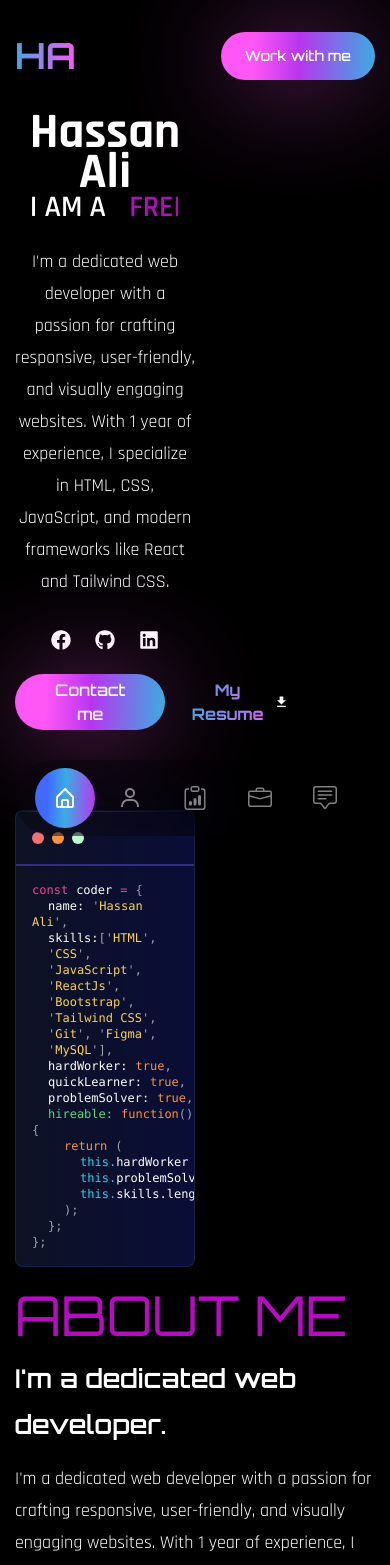
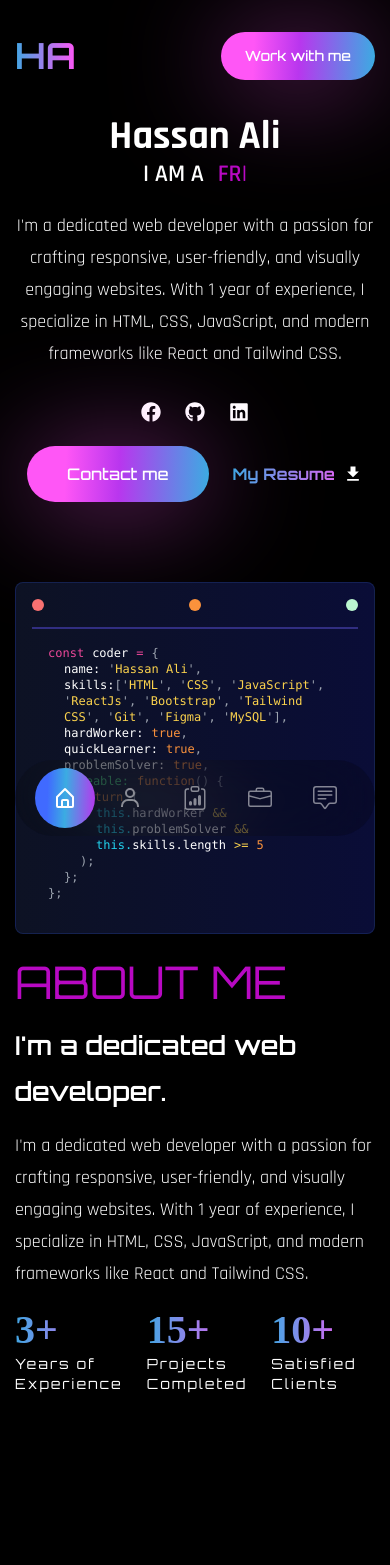
Before and after one commit to Hasanale/React-Portfolio, a React (Vite) app: page / in a window 390 px wide. Shown: the top 1565 px of the page. Built offline with nearby package versions, Linux system fonts and the light colour scheme; a web font is replaced by a local one.

Commit message:
banner responsive

```diff
--- a/src/components/About.jsx
+++ b/src/components/About.jsx
@@ -11,7 +11,9 @@ function About() {
       <div className="container mx-auto">
         <div className="flex flex-col gap-y-10 lg:flex-row lg:items-center lg:gap-x-15 lg:gap-y-0 h-screen lg:justify-center lg:w-[700px]">
           <div className="flex-1">
-            <h2 className="h2 text-accent  text-[55px]">About Me</h2>
+            <h2 className="h2 text-accent  text-[45px] lg:text-[55px]">
+              About Me
+            </h2>
             <h3 className="h3 mb-4 ">I'm a dedicated web developer.</h3>
             <p className="mb-6">
               I'm a dedicated web developer with a passion for crafting
--- a/src/components/Banner.jsx
+++ b/src/components/Banner.jsx
@@ -6,16 +6,19 @@ import { Link } from "react-scroll";
 
 function Banner() {
   return (
-    <section className="min-h-[85vh] lg:min-h-[78vh] items-center" id="home">
+    <section
+      className="min-h-[85vh] lg:min-h-[78vh] flex items-center"
+      id="home"
+    >
       <div className="container mx-auto">
-        <div className="flex flex-col gap-y-8 lg:flex-row lg:items-center justify-center lg:gap-x-12 ">
-          {/* text */}
-          <div className="flex-1 w-[50%] text-center font-secondary lg:text-left ">
-            <h1 className="text-[50px] font-bold leading-[0.8] lg:text-[80px]">
+        <div className="flex flex-col gap-y-8 lg:flex-row lg:items-center justify-center lg:gap-x-12">
+          {/* Text Section */}
+          <div className="flex-1 text-center lg:text-left">
+            <h1 className="text-[40px] md:text-[50px] lg:text-[80px] font-bold leading-tight">
               Hassan <span>Ali</span>
             </h1>
-            <div className="mb-6 text-[30px] lg:text-[40px] font-secondary uppercase font-semibold leading-[1]">
-              <span className="text-white mr-4">I am a </span>
+            <div className="mb-6 text-[24px] md:text-[30px] lg:text-[40px] font-secondary uppercase font-semibold leading-none">
+              <span className="text-white mr-2">I am a </span>
               <TypeAnimation
                 sequence={[
                   "Web Developer",
@@ -31,13 +34,13 @@ function Banner() {
                 className="text-accent"
               />
             </div>
-            <p className="mb-8 mx-w-lg mx-auto lg:max-0 ">
+            <p className="mb-8 max-w-md mx-auto lg:mx-0">
               I'm a dedicated web developer with a passion for crafting
               responsive, user-friendly, and visually engaging websites. With 1
               year of experience, I specialize in HTML, CSS, JavaScript, and
               modern frameworks like React and Tailwind CSS.
             </p>
-            <div className="flex text-[20px] gap-x-6 max-w-max mx-auto lg:mx-0 mb-6">
+            <div className="flex justify-center lg:justify-start text-[20px] gap-x-6 mb-6">
               <a href="#">
                 <FaFacebook />
               </a>
@@ -48,7 +51,7 @@ function Banner() {
                 <FaLinkedin />
               </a>
             </div>
-            <div className="flex max-w-max gap-x-6 items-center mb-12 mx-auto lg:mx-0">
+            <div className="flex justify-center lg:justify-start gap-x-6 items-center mb-12">
               <button className="btn btn-lg">
                 <Link to="contact" smooth={true} spy={true} offset={-200}>
                   Contact me
@@ -63,18 +66,12 @@ function Banner() {
               </a>
             </div>
           </div>
-          {/* code */}
-          <div className="w-[50%] from-[#0d1224] border-[#1b2c68a0] relative rounded-lg border bg-gradient-to-r to-[#0a0d37]">
-            <div className="flex flex-row">
-              <div className="h-[1px] w-full bg-gradient-to-r from-transparent via-pink-500 to-violet-600"></div>
-              <div className="h-[1px] w-full bg-gradient-to-r from-violet-600 to-transparent"></div>
-            </div>
-            <div className="px-4 lg:px-8 py-5">
-              <div className="flex flex-row space-x-2">
-                <div className="h-3 w-3 rounded-full bg-red-400"></div>
-                <div className="h-3 w-3 rounded-full bg-orange-400"></div>
-                <div className="h-3 w-3 rounded-full bg-green-200"></div>
-              </div>
+          {/* Code Section */}
+          <div className="flex-1 w-full lg:w-auto p-4 bg-gradient-to-r from-[#0d1224] to-[#0a0d37] border border-[#1b2c68a0] rounded-lg relative">
+            <div className="flex justify-between mb-4">
+              <div className="h-3 w-3 rounded-full bg-red-400"></div>
+              <div className="h-3 w-3 rounded-full bg-orange-400"></div>
+              <div className="h-3 w-3 rounded-full bg-green-200"></div>
             </div>
             <div className="overflow-hidden border-t-[2px] border-indigo-900 px-4 lg:px-8 py-4 lg:py-8">
               <code className="font-mono text-xs md:text-sm lg:text-base">
@@ -91,7 +88,7 @@ function Banner() {
                   <span className="text-gray-400">{`',`}</span>
                 </div>
                 <div className="ml-4 lg:ml-8 mr-2">
-                  <span className=" text-white">skills:</span>
+                  <span className="text-white">skills:</span>
                   <span className="text-gray-400">{`['`}</span>
                   <span className="text-amber-300">HTML</span>
                   <span className="text-gray-400">{"', '"}</span>
--- a/src/components/Contact.jsx
+++ b/src/components/Contact.jsx
@@ -2,7 +2,7 @@ import React from "react";
 
 function Contact() {
   return (
-    <section className="py-16 lg:section" id="contact">
+    <div className="py-16" id="contact">
       <div className="container mx-auto">
         <div className="flex flex-col lg:flex-row ">
           {/* text */}
@@ -11,32 +11,32 @@ function Contact() {
               <h4 className="text-[40px] uppercase text-accent font-medium mb-2 tracking-wide">
                 Get in touch
               </h4>
-              <h2 className="text-[85px] lg:text[90px] leading-none mb-12 ">
+              <h2 className="text-[55px] lg:text[90px] leading-none mb-12 ">
                 Let's work <br /> together!
               </h2>
             </div>
           </div>
           {/* form */}
-          <form className="flex-1 border rounded-2xl flex flex-col gap-y-6 pb-24 p-6 items-start ">
+          <form className="flex-1 border rounded-2xl flex flex-col gap-y-6 pb-24 p-6 items-start">
             <input
-              className="bg-transparent border-b py-3 outline-none w-full placeholder:text-white focus:border-accent  translation-all"
+              className="bg-transparent border-b py-1 outline-none w-full placeholder:text-white focus:border-accent  translation-all"
               type="text"
               placeholder="Your name"
             />
             <input
-              className="bg-transparent border-b py-3 outline-none w-full placeholder:text-white focus:border-accent  translation-all"
+              className="bg-transparent border-b py-1 outline-none w-full placeholder:text-white focus:border-accent  translation-all"
               type="text"
               placeholder="Your email"
             />
             <textarea
-              className="bg-transparent border-b py-12 outline-none w-full placeholder:text-white focus:border-accent translation-al resize-none mb-12"
+              className="bg-transparent border-b py-2 outline-none w-full placeholder:text-white focus:border-accent translation-al mb-12"
               placeholder="You message"
             ></textarea>
             <button className="btn btn-lg">Send Message</button>
           </form>
         </div>
       </div>
-    </section>
+    </div>
   );
 }
 
--- a/src/components/Timeline.jsx
+++ b/src/components/Timeline.jsx
@@ -11,7 +11,7 @@ function Timeline() {
   return (
     <div id="history">
       <div className="items-container">
-        <h1 className="h2 text-accent text-center text-[55px] mb-20">
+        <h1 className="h2 text-accent text-center text-[45px] lg:text-[55px] mb-20">
           Experience
         </h1>
         <VerticalTimeline className="vertical-timeline">
```
